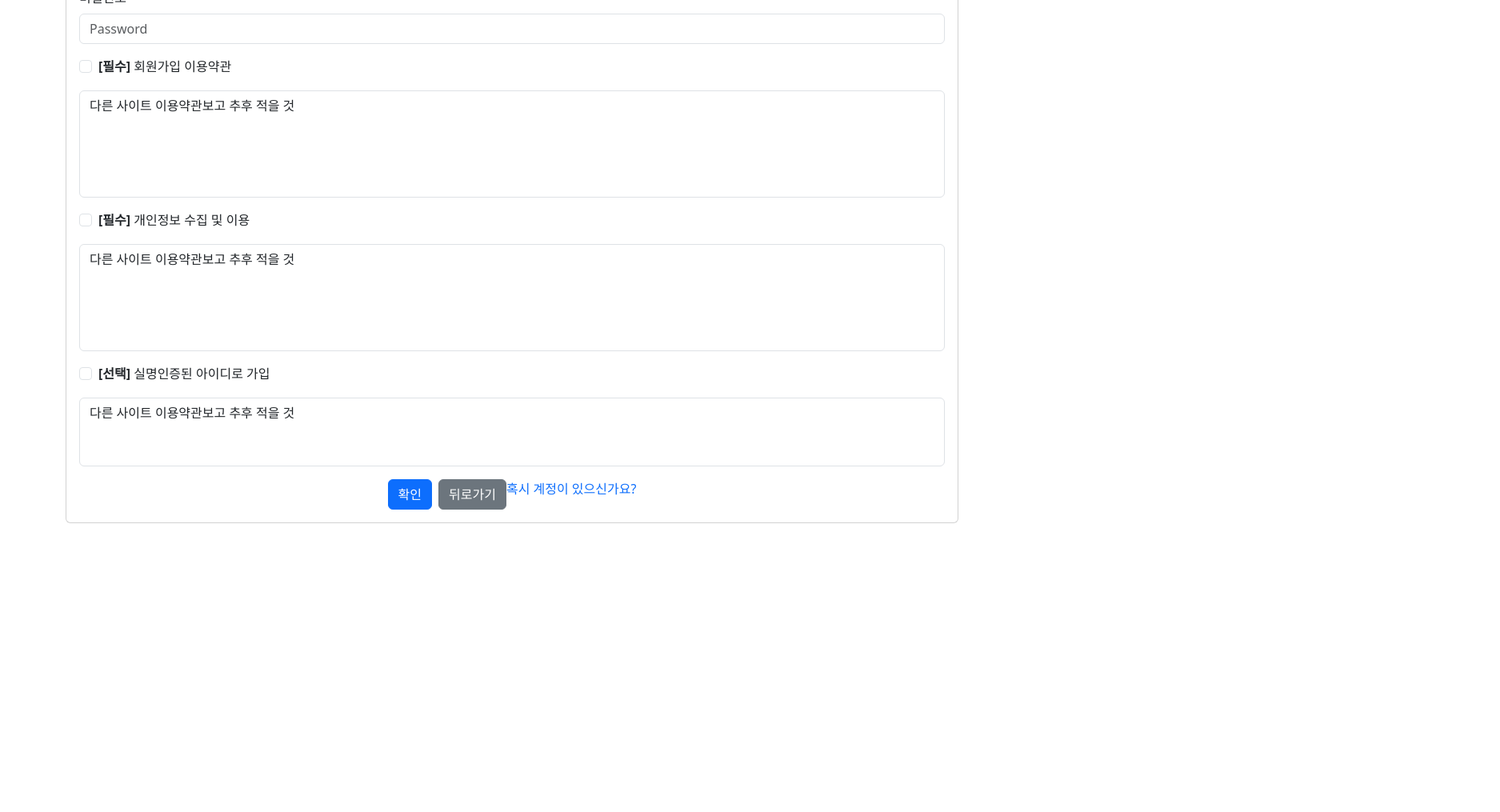
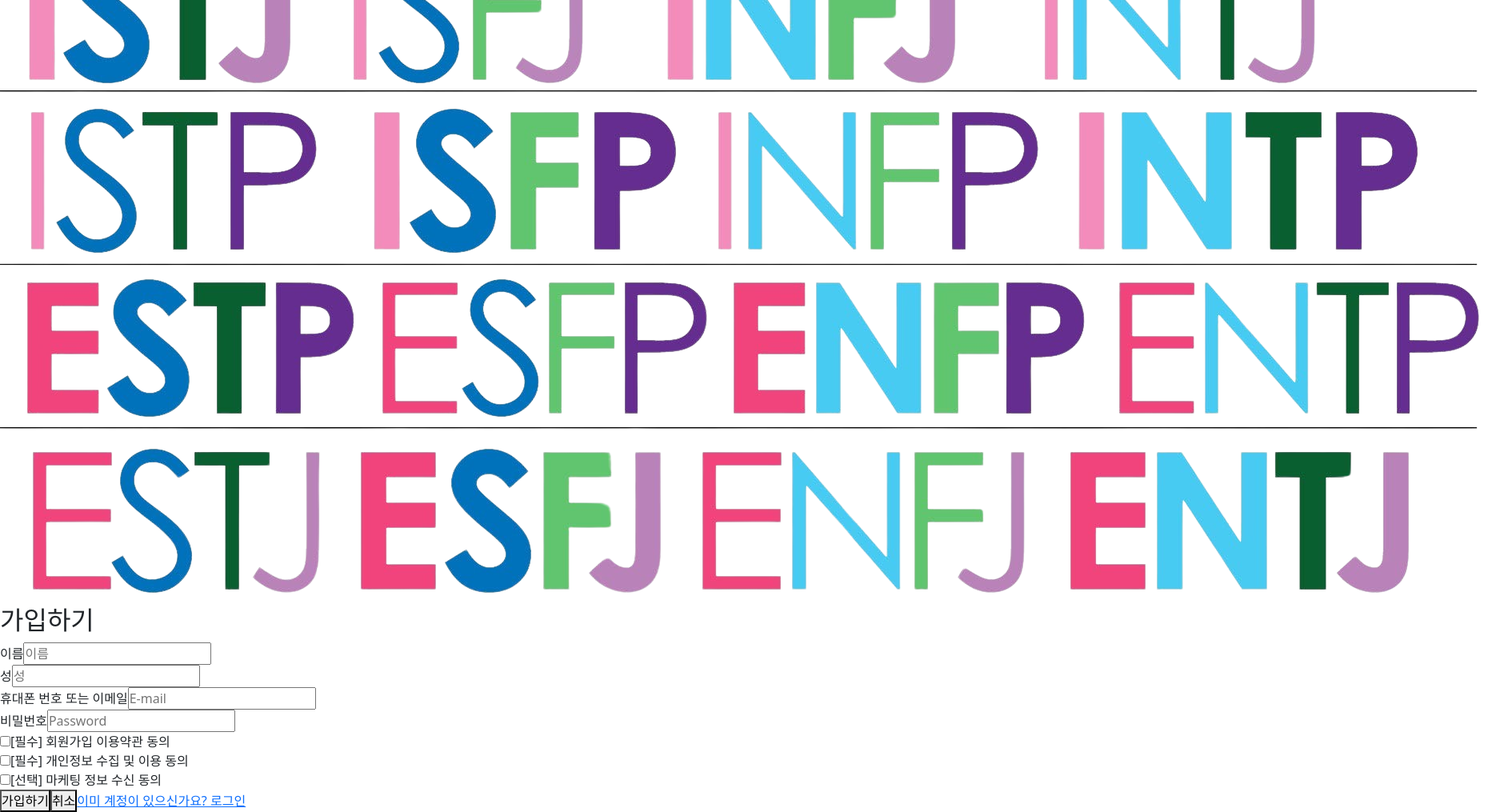
Before and after one commit to Vanillwa/mbti-react, a React (Create React App) app: page /join in a window 1280 px wide. Shown: the part 411-1426 px from the top of the page at 80% size, 1875 px wide, since content can reach past the window. Before the commit the page ends 1065 px from the top, so only its background shows below. Built offline with nearby package versions, Linux system fonts and the light colour scheme.

Commit message:
회원가입 페이지

```diff
--- a/src/pages/Join.js
+++ b/src/pages/Join.js
@@ -1,139 +1,58 @@
 import React from 'react';
-import 'bootstrap/dist/css/bootstrap.min.css';
+import { Link } from "react-router-dom";
+import logo from '../images/logo.avif'
+import img from "../images/MBTI.png";
 
-// 일단은 확인과 뒤로가기 버튼 누를시 메인으로 가게해뒀습니다.
 function Join() {
-  const goMain = () => {
-    window.location.href = '/';
-  };
-  const goBack = () => {
-    window.location.href = '/';
+  const navigate = (path) => {
+    window.location.href = path;
   };
 
-  /* 추후  추후에 백엔드 API와 연동 시 쓸 곳 */
-
-
-
-
   return (
-    <div className="container mt-5">
-      <div className="card">
-        <div className="card-body">
+    <div>
+      <Link to="/">
+        <img src={logo} alt="로고"/>
+      </Link>
+      <div>
+        <div>
           <form>
-            <div className="text-center mb-5">
-              <h2 className="fw-bold" style={{ fontSize: '40px' }}>
-                가입하기
-              </h2>
+            <div>
+              <img src={img} alt="회원사진"/>
+              <h2>가입하기</h2>
             </div>
-            <div className="row g-3">
-              <div className="col-md-6">
-                <label htmlFor="first-name" className="form-label">이름</label>
-                <input
-                  type="text"
-                  className="form-control"
-                  name="firstName"
-                  id="first-name"
-                  placeholder="이름"
-                />
+            <div>
+              <div>
+                <label htmlFor="first-name">이름</label>
+                <input type="text" name="firstName" id="first-name" placeholder="이름" />
               </div>
-              <div className="col-md-6">
-                <label htmlFor="last-name" className="form-label">성</label>
-                <input
-                  type="text"
-                  className="form-control"
-                  name="lastName"
-                  id="last-name"
-                  placeholder="성"
-                />
+              <div>
+                <label htmlFor="last-name">성</label>
+                <input type="text" name="lastName" id="last-name" placeholder="성" />
               </div>
-
-              <div className="col-12">
-                <label htmlFor="user-name" className="form-label">휴대폰 번호 또는 이메일</label>
-                <input
-                  type="text"
-                  className="form-control"
-                  name="username"
-                  id="user-name"
-                  placeholder="E-mail"
-                />
+              <div>
+                <label htmlFor="user-name">휴대폰 번호 또는 이메일</label>
+                <input type="text" name="username" id="user-name" placeholder="E-mail" />
               </div>
-              <div className="col-12">
-                <label htmlFor="user-pw" className="form-label">비밀번호</label>
-                <input
-                  type="password"
-                  className="form-control"
-                  name="password"
-                  id="user-pw"
-                  placeholder="Password"
-                />
+              <div>
+                <label htmlFor="user-pw">비밀번호</label>
+                <input type="password" name="password" id="user-pw" placeholder="Password" />
               </div>
-             <div className="col-12">
-            <div className="form-check">
-              <input
-                className="form-check-input"
-                type="checkbox"
-                id="checkBox1"
-              />
-              <label className="form-check-label" htmlFor="checkBox1">
-                <strong>[필수]</strong> 회원가입 이용약관
-              </label>
-            </div>
-          </div>
-          <div className="col-12">
-            <textarea
-              className="form-control"
-              style={{ resize: 'none' }}
-              rows="5"
-              readOnly
-            >다른 사이트 이용약관보고 추후 적을 것</textarea>
-          </div>
-          <div className="col-12">
-            <div className="form-check">
-              <input
-                className="form-check-input"
-                type="checkbox"
-                id="checkBox2"
-              />
-              <label className="form-check-label" htmlFor="checkBox2">
-                <strong>[필수]</strong> 개인정보 수집 및 이용
-              </label>
-            </div>
-          </div>
-          <div className="col-12">
-            <textarea
-              className="form-control"
-              style={{ resize: 'none' }}
-              rows="5"
-              readOnly
-            >다른 사이트 이용약관보고 추후 적을 것</textarea>
-          </div>
-          <div className="col-12">
-            <div className="form-check">
-              <input
-                className="form-check-input"
-                type="checkbox"
-                id="checkBox3"
-              />
-              <label className="form-check-label" htmlFor="checkBox3">
-                <strong>[선택]</strong> 실명인증된 아이디로 가입
-              </label>
-            </div>
-          </div>
-          <div className="col-12">
-            <textarea
-              className="form-control"
-              style={{ resize: 'none' }}
-              rows="3"
-              readOnly
-            >다른 사이트 이용약관보고 추후 적을 것</textarea>
-          </div>
-
-              <div className="col-12 d-flex justify-content-center">
-                {/*  나중에 확인은 submit으로 바꿀예정입니다. */}
-                <button type="button" className="btn btn-primary me-2" onClick={goMain}>확인</button>
-                <button type="button" className="btn btn-secondary" onClick={goBack}>뒤로가기</button>
-                {/* 메인 로그인 창 이동 */}
-                <a href="/" className="text-decoration-none">혹시 계정이 있으신가요?</a>
+              <div>
+                <input type="checkbox" id="checkBox1" />
+                <label htmlFor="checkBox1">[필수] 회원가입 이용약관 동의</label>
+              </div>
+              <div>
+                <input type="checkbox" id="checkBox2" />
+                <label htmlFor="checkBox2">[필수] 개인정보 수집 및 이용 동의</label>
+              </div>
+              <div>
+                <input type="checkbox" id="checkBox3" />
+                <label htmlFor="checkBox3">[선택] 마케팅 정보 수신 동의</label>
+              </div>
+              <div>
+                <button type="button" onClick={() => navigate('/')}>가입하기</button>
+                <button type="button" onClick={() => navigate('/')}>취소</button>
+                <Link to="/">이미 계정이 있으신가요? 로그인</Link>
               </div>
             </div>
           </form>
```
